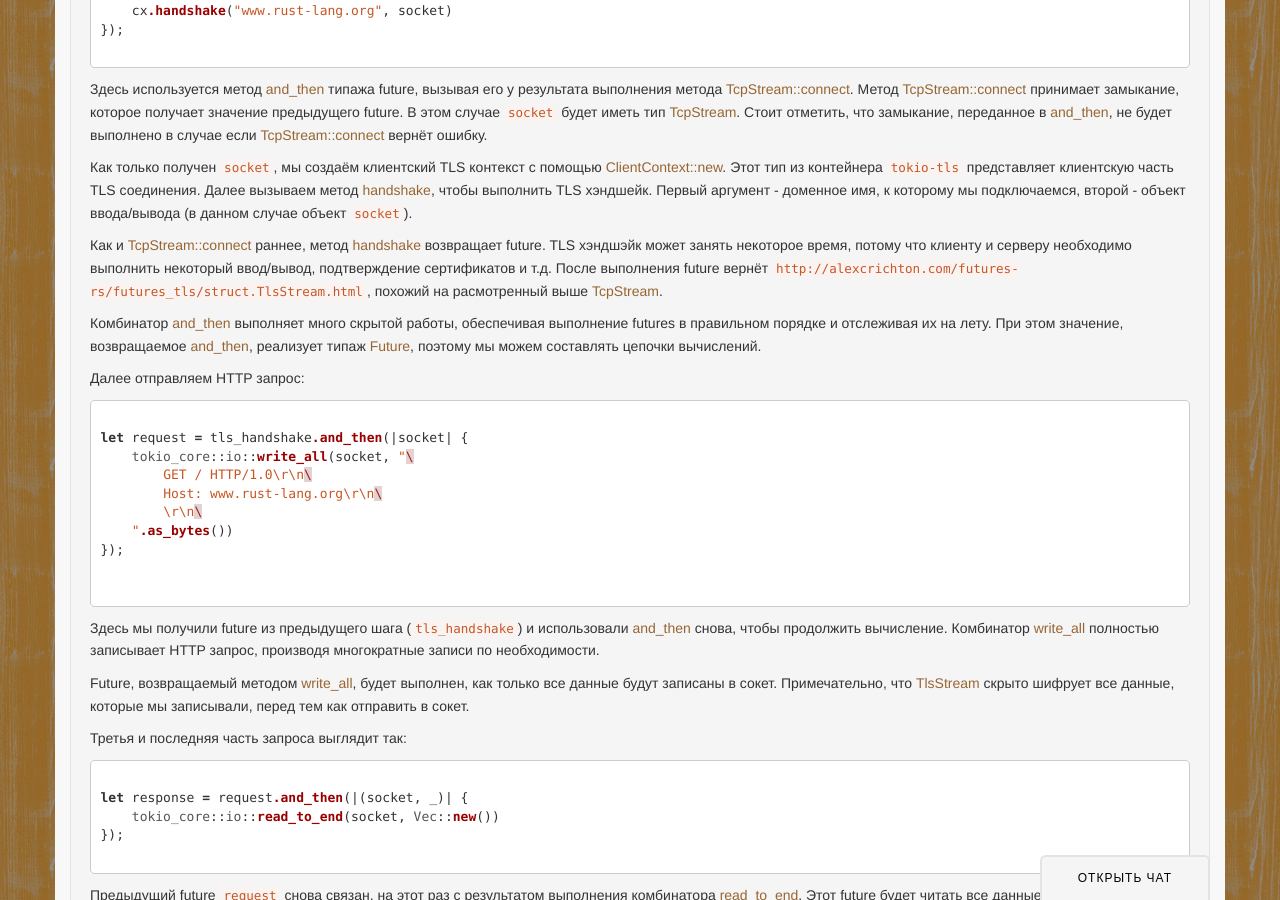
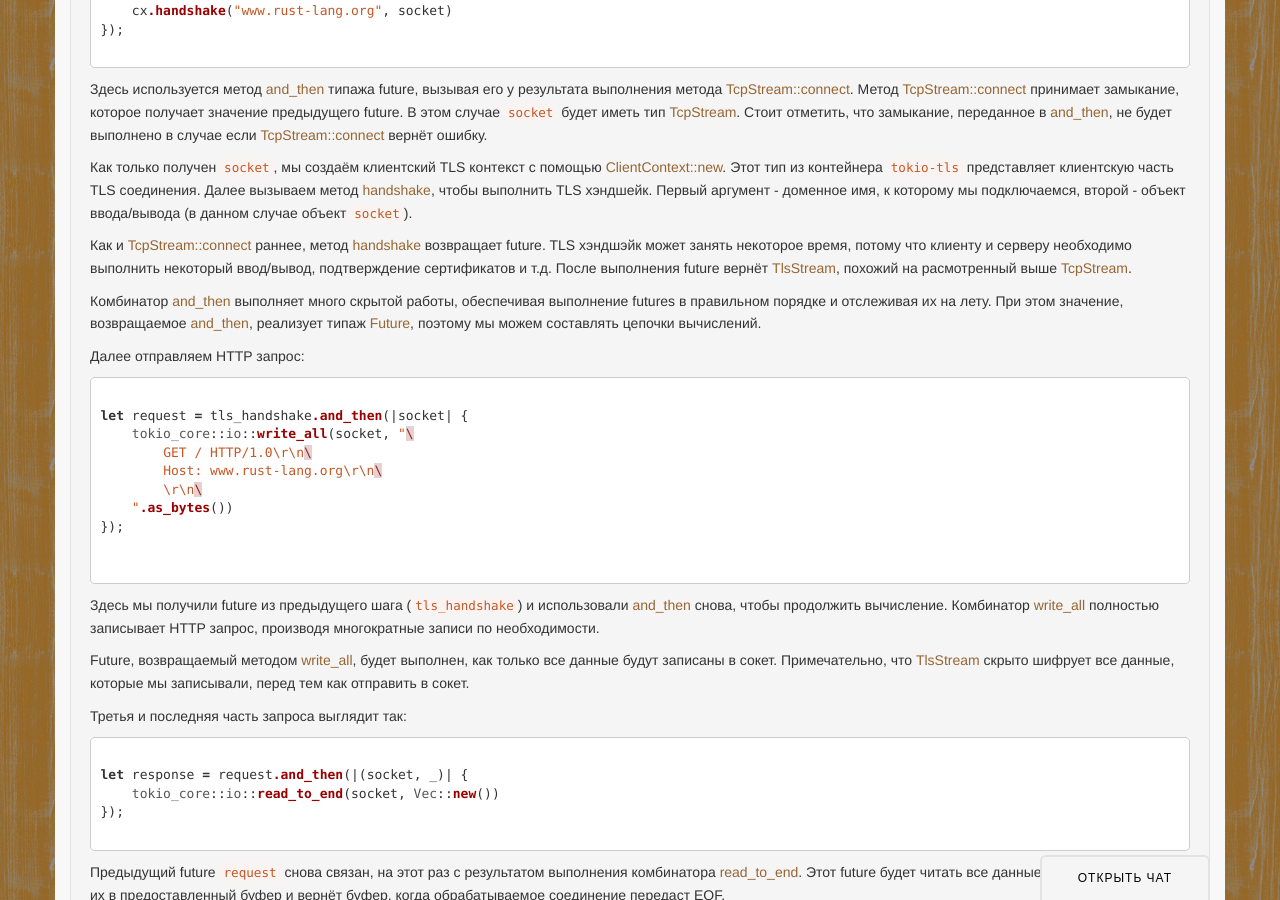
Before and after one commit to rust-lang-ru/rustycrate.ru, a Jekyll site: the page built from _posts/2016-08-16-futures-tutorial.md, in a window 1280 px wide and 900 px high, scrolled down 2587 px. Built offline with Jekyll 4.4.1, drawn with Linux system fonts in a browser that asks for light colours; nearby versions of some CDN libraries; Markdown is read by kramdown in place of the engine named in the settings; comment, search, counter and statistics services are not loaded; some of the changed lines change nothing that is shown.

Commit message:
Правим битые ссылки на документацию.

````diff
--- a/_posts/2016-08-16-futures-tutorial.md
+++ b/_posts/2016-08-16-futures-tutorial.md
@@ -164,26 +164,26 @@
 [TcpStream::connect](https://tokio-rs.github.io/tokio-core/tokio_core/net/struct.TcpStream.html#method.connect). Метод
 [TcpStream::connect](https://tokio-rs.github.io/tokio-core/tokio_core/net/struct.TcpStream.html#method.connect) принимает
 замыкание, которое получает значение предыдущего future. В этом случае `socket` будет иметь тип
-[TcpStream](http://alexcrichton.com/futures-rs/futures_mio/struct.TcpStream.html). Стоит отметить, что замыкание,
+[TcpStream](https://tokio-rs.github.io/tokio-core/tokio_core/net/struct.TcpStream.html). Стоит отметить, что замыкание,
 переданное в [and_then](http://alexcrichton.com/futures-rs/futures/trait.Future.html#method.and_then), не будет
 выполнено в случае если
 [TcpStream::connect](https://tokio-rs.github.io/tokio-core/tokio_core/net/struct.TcpStream.html#method.connect) вернёт
 ошибку.
 
 Как только получен `socket`, мы создаём клиентский TLS контекст с помощью
-[ClientContext::new](http://alexcrichton.com/futures-rs/futures_tls/struct.ClientContext.html#method.new). Этот тип
-из контейнера `tokio-tls` представляет клиентскую
-часть TLS соединения. Далее вызываем метод
-[handshake](http://alexcrichton.com/futures-rs/futures_tls/struct.ClientContext.html#method.handshake),
+[ClientContext::new](https://tokio-rs.github.io/tokio-tls/tokio_tls/struct.ClientContext.html#method.new). Этот тип
+из контейнера `tokio-tls` представляет клиентскую часть TLS соединения.
+Далее вызываем метод
+[handshake](https://tokio-rs.github.io/tokio-tls/tokio_tls/struct.ClientContext.html#method.handshake),
 чтобы выполнить TLS хэндшейк. Первый аргумент - доменное имя, к которому мы подключаемся, второй - объект
 ввода/вывода (в данном случае объект `socket`).
 
 Как и [TcpStream::connect](https://tokio-rs.github.io/tokio-core/tokio_core/net/struct.TcpStream.html#method.connect)
-раннее, метод [handshake](http://alexcrichton.com/futures-rs/futures_tls/struct.ClientContext.html#method.handshake)
+раннее, метод [handshake](https://tokio-rs.github.io/tokio-tls/tokio_tls/struct.ClientContext.html#method.handshake)
 возвращает future. TLS хэндшэйк может занять некоторое время, потому что клиенту и серверу необходимо
 выполнить некоторый ввод/вывод, подтверждение сертификатов и т.д. После выполнения future вернёт
-`http://alexcrichton.com/futures-rs/futures_tls/struct.TlsStream.html`, похожий на расмотренный выше
-[TcpStream](http://alexcrichton.com/futures-rs/futures_mio/struct.TcpStream.html).
+[TlsStream](https://tokio-rs.github.io/tokio-tls/tokio_tls/struct.TlsStream.html), похожий на расмотренный выше
+[TcpStream](https://tokio-rs.github.io/tokio-core/tokio_core/net/struct.TcpStream.html).
 
 Комбинатор [and_then](http://alexcrichton.com/futures-rs/futures/trait.Future.html#method.and_then) выполняет
 много скрытой работы, обеспечивая выполнение futures в правильном порядке и отслеживая их на лету.
@@ -212,9 +212,9 @@
 вычисление. Комбинатор [write_all](https://tokio-rs.github.io/tokio-core/tokio_core/io/fn.write_all.html) полностью
 записывает HTTP запрос, производя многократные записи по необходимости.
 
-Future, возвращаемый методом [write_all](http://alexcrichton.com/futures-rs/futures_io/fn.write_all.html), будет
+Future, возвращаемый методом [write_all](https://tokio-rs.github.io/tokio-core/tokio_core/io/fn.write_all.html), будет
 выполнен, как только все данные будут записаны в сокет. Примечательно, что
-[TlsStream](http://alexcrichton.com/futures-rs/futures_tls/struct.TlsStream.html) скрыто шифрует все данные, которые
+[TlsStream](https://tokio-rs.github.io/tokio-tls/tokio_tls/struct.TlsStream.html) скрыто шифрует все данные, которые
 мы записывали, перед тем как отправить в сокет.
 
 Третья и последняя часть запроса выглядит так:
@@ -255,10 +255,10 @@
 означает, что `data` имеет тип `Vec<u8>`. Тогда мы можем напечатать это в stdout как обычно.
 
 Фух! Мы рассмотрели futures,
-[инициализирующие TCP соедениение](http://alexcrichton.com/futures-rs/futures_mio/struct.LoopHandle.html#method.tcp_connect),
+[инициализирующие TCP соедениение](https://tokio-rs.github.io/tokio-core/tokio_core/net/struct.TcpStream.html#method.connect),
 [создающие цепочки вычислений](http://alexcrichton.com/futures-rs/futures/trait.Future.html#method.and_then) и
-[читающие данные из сокета](http://alexcrichton.com/futures-rs/futures_io/fn.read_to_end.html). Но это только пример
-возможностей futures, далее рассмотрим нюансы.
+[читающие данные из сокета](https://tokio-rs.github.io/tokio-core/tokio_core/io/fn.read_to_end.html). Но это только
+пример возможностей futures, далее рассмотрим нюансы.
 
 #Типаж future
 
@@ -575,7 +575,7 @@
 ```
 
 Вызываем метод
-[local_addr](http://alexcrichton.com/futures-rs/futures_mio/struct.TcpListener.html#method.local_addr) для печати
+[local_addr](https://tokio-rs.github.io/tokio-core/tokio_core/net/struct.TcpStream.html#method.local_addr) для печати
 адреса, с которым связали слушатель. С этого момента порт успешно связан, так что клиенты могут
 подключиться.
 
````
